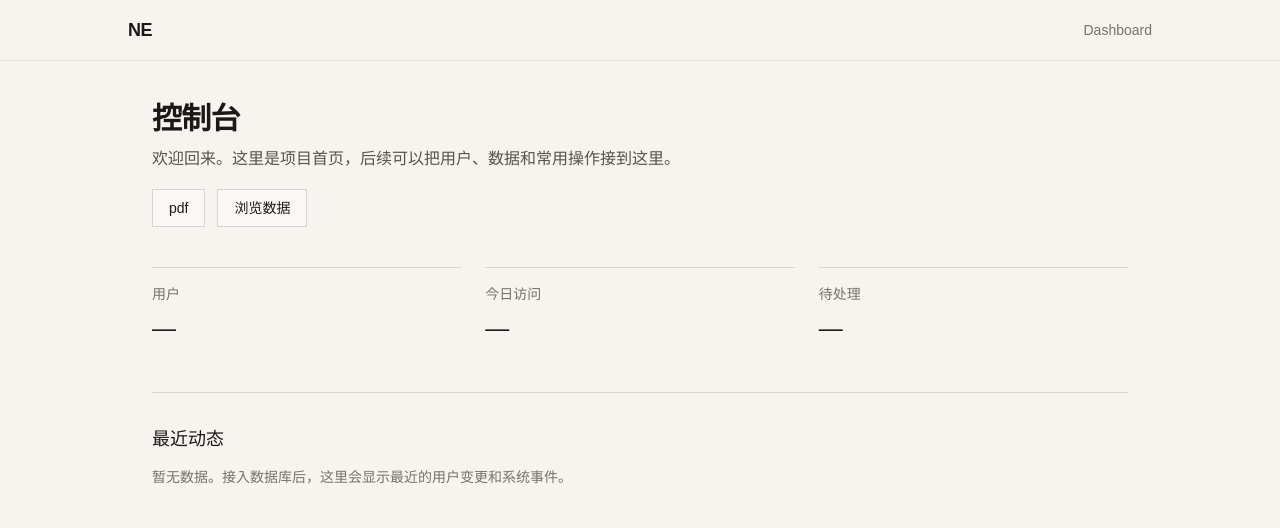
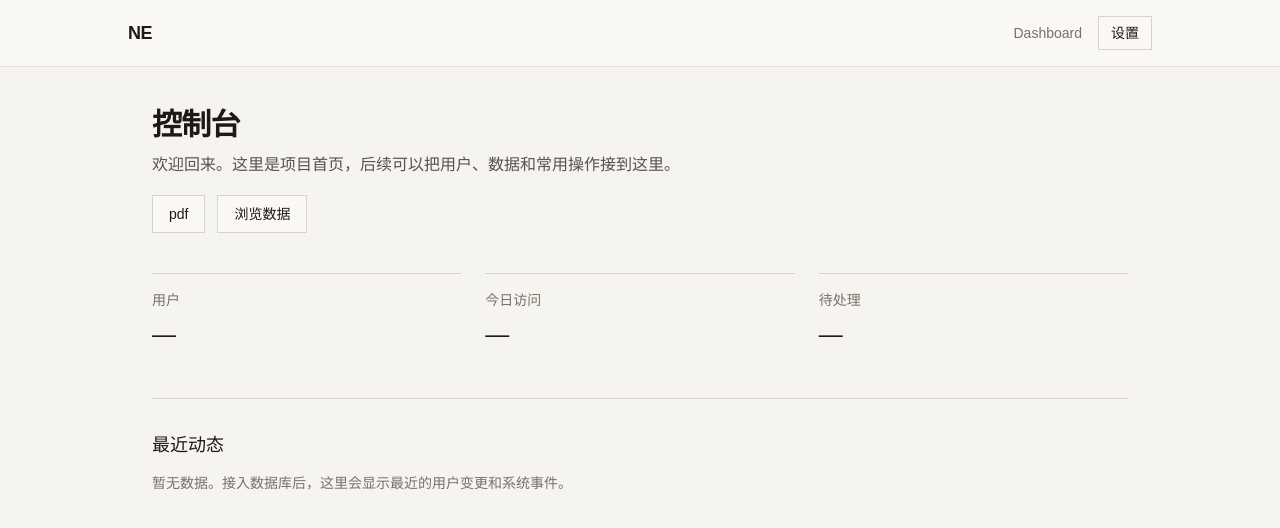
Before and after one commit to dianyu-luo/dian_english, a Next.js app: page / in a window 1280 px wide. Shown: the top 528 px of the page. Built offline with nearby package versions, Linux system fonts and the light colour scheme.

Commit message:
添加设置button

```diff
--- a/app/page.tsx
+++ b/app/page.tsx
@@ -3,10 +3,18 @@ import Link from "next/link";
 export default function Home() {
   return (
     <div className="min-h-screen bg-[#f6f4ef] text-[#1c1917]">
-      <header className="border-b border-[#e7e2d9] bg-[#faf8f4]/px-6 py-4">
+      <header className="border-b border-[#e7e2d9] bg-[#faf8f4] px-6 py-4">
         <div className="mx-auto flex w-full max-w-5xl items-center justify-between">
           <p className="text-lg font-semibold tracking-tight">NE</p>
-          <p className="text-sm text-[#78716c]">Dashboard</p>
+          <div className="flex items-center gap-4">
+            <p className="text-sm text-[#78716c]">Dashboard</p>
+            <button
+              type="button"
+              className="border border-[#d6d3d1] bg-[#faf8f4] px-3 py-1.5 text-sm font-medium hover:bg-[#f0ebe3]"
+            >
+              设置
+            </button>
+          </div>
         </div>
       </header>
 
```
